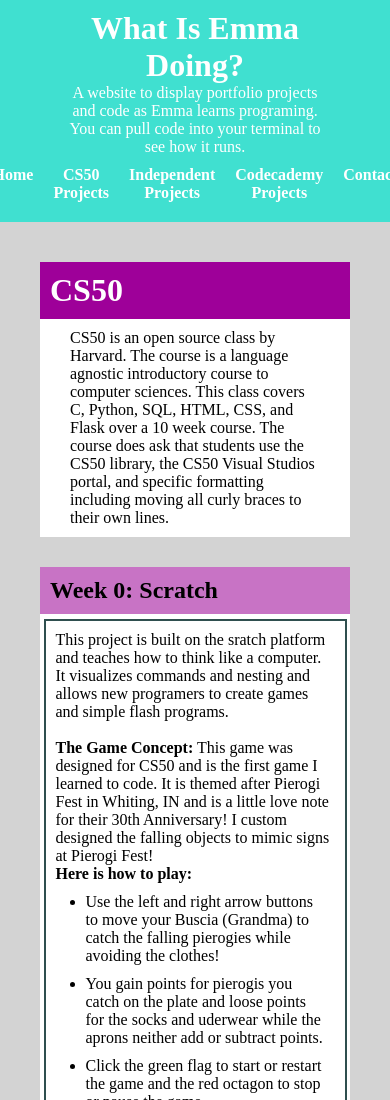
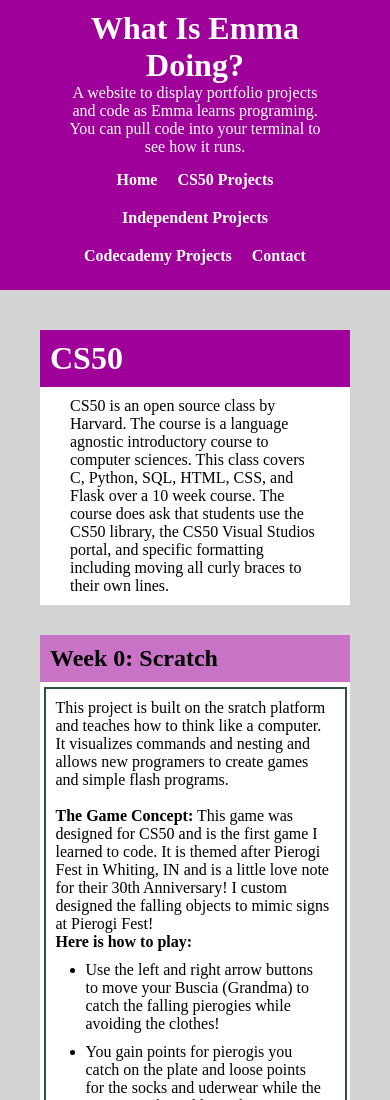
Before and after one commit to Emmalani3/portfolio, a plain HTML site: page index.html in a window 390 px wide. Shown: the top 1100 px of the page. Drawn offline with Linux system fonts and the light colour scheme.

Commit message:
Update styles.css
fix for nav width in phone screens

```diff
--- a/styles.css
+++ b/styles.css
@@ -207,14 +207,10 @@ footer a {
     iframe {
         height:215px;
         width:300px;
-
+    }
+    nav {
+        display: flex;
+        flex-wrap: wrap;
+        margin: 5px;
     }
 }
-@media screen and (max-width: 426px)  {
-    nav a {
-        overflow: wrap;
-    }
-    header {
-        background-color: turquoise;
-    }
-}
```
